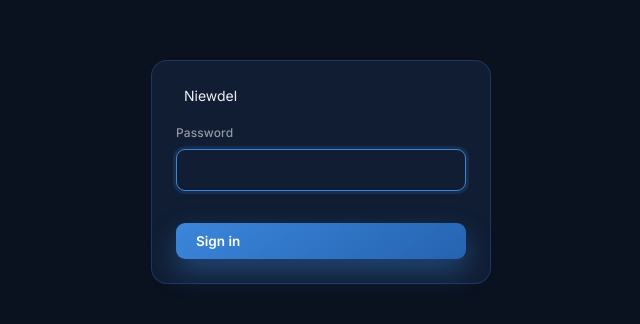
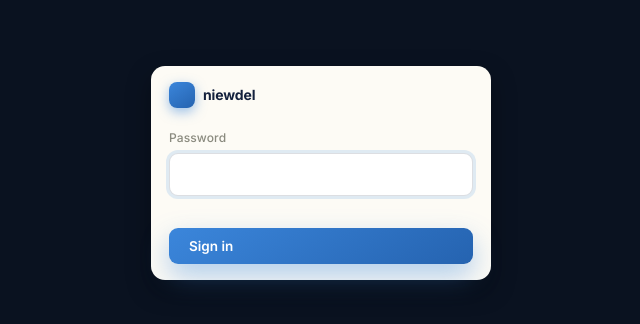
Before and after one commit to dillonmccoy522/Social-post-generator-, a website: page public/login.html in a window 1280 px wide. Shown: the part 222-546 px from the top of the page, without its empty margins (319-959 px from the left). Drawn offline with Linux system fonts and the light colour scheme.

Commit message:
feat: restyle login page with cream card

```diff
--- a/public/login.html
+++ b/public/login.html
@@ -12,12 +12,15 @@
   </style>
 </head>
 <body>
-  <div class="login-box card">
-    <div class="sidebar-logo" style="margin-bottom:16px;">Niewdel</div>
-    <label>Password</label>
-    <input type="password" id="password" autofocus />
+  <div class="login-box card-cream">
+    <div style="display:flex;align-items:center;gap:8px;margin-bottom:20px;">
+      <div class="sidebar-logo-mark"></div>
+      <div class="sidebar-logo-text" style="color:var(--cream-text);">niewdel</div>
+    </div>
+    <label style="color:var(--cream-text-secondary);">Password</label>
+    <input type="password" id="password" autofocus style="background:#fff;border-color:rgba(20,33,61,0.15);color:var(--cream-text);" />
     <button class="btn btn-primary" id="login-btn" style="width:100%;margin-top:12px;">Sign in</button>
-    <div id="login-error" style="color:var(--accent);font-size:12.5px;margin-top:10px;display:none;">Wrong password.</div>
+    <div id="login-error" style="color:#c0392b;font-size:12.5px;margin-top:10px;display:none;">Wrong password.</div>
   </div>
   <script>
     async function login() {
```
